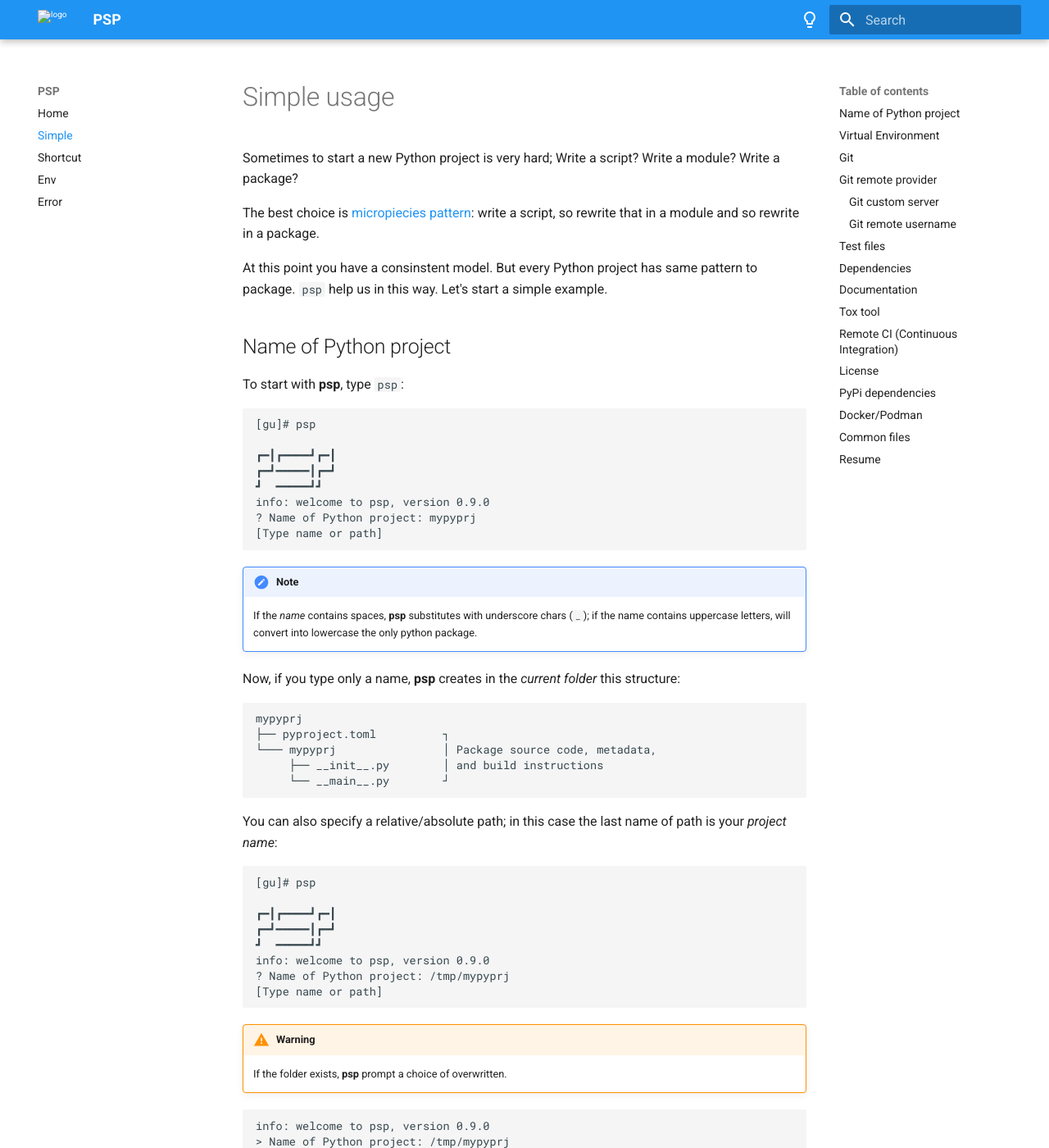
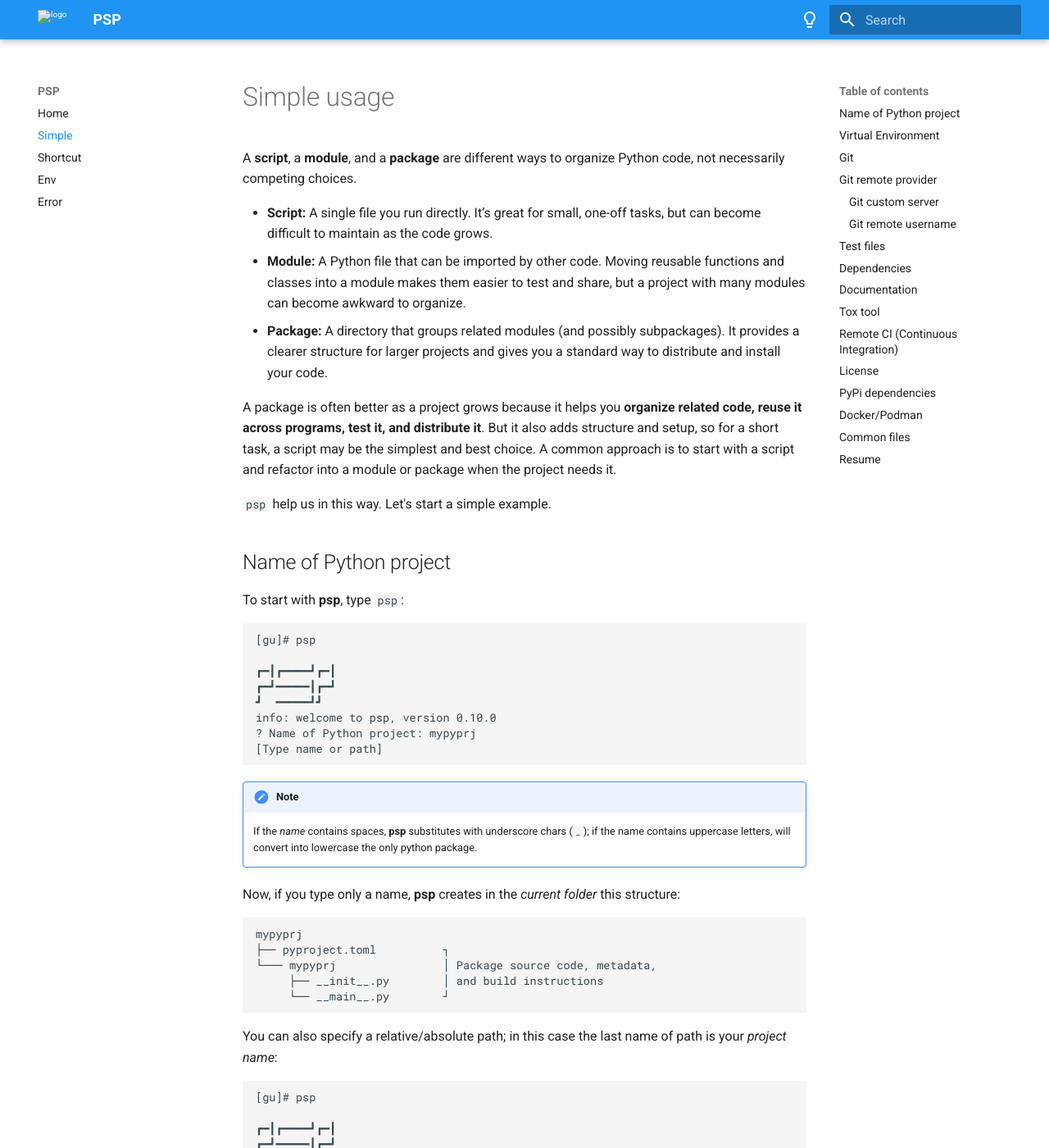
Before and after one commit to MatteoGuadrini/psp, an MkDocs documentation site: the page built from docs/simple.md, in a window 1280 px wide and 1400 px high. Shown: the whole window at 82% size. Built offline with MkDocs 1.6.1 and Material for MkDocs 9.7.7, drawn with Linux system fonts in a browser that asks for light colours; some of the changed text lies outside the part shown.

Commit message:
chore: new minor version

````diff
--- a/Cargo.toml
+++ b/Cargo.toml
@@ -1,6 +1,6 @@
 [package]
 name = "psp"
-version = "0.9.0"
+version = "0.10.0"
 rust-version = "1.85"
 edition = "2021"
 authors = ["matteoguadrini <matteo.guadrini@hotmail.it>"]
--- a/docs/simple.md
+++ b/docs/simple.md
@@ -1,12 +1,14 @@
 # Simple usage
 
-Sometimes to start a new Python project is very hard; Write a script? Write a module? Write a package?
+A **script**, a **module**, and a **package** are different ways to organize Python code, not necessarily competing choices.
 
-The best choice is [micropiecies pattern](https://py-pkgs.org/01-introduction.html#why-you-should-create-packages):
-write a script, so rewrite that in a module and so rewrite in a package.
+- **Script:** A single file you run directly. It’s great for small, one-off tasks, but can become difficult to maintain as the code grows.
+- **Module:** A Python file that can be imported by other code. Moving reusable functions and classes into a module makes them easier to test and share, but a project with many modules can become awkward to organize.
+- **Package:** A directory that groups related modules (and possibly subpackages). It provides a clearer structure for larger projects and gives you a standard way to distribute and install your code.
 
-At this point you have a consinstent model. But every Python project has same pattern to package. `psp` help us in this
-way. Let's start a simple example.
+A package is often better as a project grows because it helps you **organize related code, reuse it across programs, test it, and distribute it**. But it also adds structure and setup, so for a short task, a script may be the simplest and best choice. A common approach is to start with a script and refactor into a module or package when the project needs it.
+
+`psp` help us in this way. Let's start a simple example.
 
 ## Name of Python project
 
@@ -18,7 +20,7 @@ To start with **psp**, type `psp`:
 ┏━┃┏━━━━┛┏━┃
 ┏━┛━━━━━┃┏━┛
 ┛  ━━━━━┛┛
-info: welcome to psp, version 0.9.0
+info: welcome to psp, version 0.10.0
 ? Name of Python project: mypyprj
 [Type name or path]
 ```
@@ -45,7 +47,7 @@ You can also specify a relative/absolute path; in this case the last name of pat
 ┏━┃┏━━━━┛┏━┃
 ┏━┛━━━━━┃┏━┛
 ┛  ━━━━━┛┛
-info: welcome to psp, version 0.9.0
+info: welcome to psp, version 0.10.0
 ? Name of Python project: /tmp/mypyprj
 [Type name or path]
 ```
@@ -54,7 +56,7 @@ info: welcome to psp, version 0.9.0
     If the folder exists, **psp** prompt a choice of overwritten.
 
 ```console
-info: welcome to psp, version 0.9.0
+info: welcome to psp, version 0.10.0
 > Name of Python project: /tmp/mypyprj
 ? Path /tmp/mypyprj exists. Do you want continue? (y/N)
 [Some files will be overwritten]
@@ -72,7 +74,7 @@ virtual environment are available.
 The default value is _Yes_.
 
 ```console
-info: welcome to psp, version 0.9.0
+info: welcome to psp, version 0.10.0
 > Name of Python project: mypyprj
 ? Do you want to create a virtual environment? (Y/n)
 ```
@@ -661,7 +663,11 @@ With `PSP_LOG` variable you enable the ability to stop or pause the scaffolding
 
 ```console
 [gu]# psp
-info: welcome to psp, version 0.9.0
+
+┏━┃┏━━━━┛┏━┃
+┏━┛━━━━━┃┏━┛
+┛  ━━━━━┛┛
+info: welcome to psp, version 0.10.0
 > Name of Python project: mypyprj
 > Do you want to create a virtual environment? (Y/n)
 ? Install dependencies: <canceled>
@@ -675,7 +681,11 @@ note: run with `RUST_BACKTRACE=1` environment variable to display a backtrace
 prj_name: mypyprj mypyprj
 prj_venv: true
 [gu]# psp
-info: welcome to psp, version 0.9.0
+
+┏━┃┏━━━━┛┏━┃
+┏━┛━━━━━┃┏━┛
+┛  ━━━━━┛┛
+info: welcome to psp, version 0.10.0
 ? Install dependencies: (No) tablib==3.4.0 pyreports<1.7.0 scipy numpy
 ...
 info: python project `mypyprj` created at `/tmp/mypyprj`
--- a/pyproject.toml
+++ b/pyproject.toml
@@ -1,6 +1,6 @@
 [project]
 name = "psp_scaffold"
-version = "0.9.0"
+version = "0.10.0"
 description = "psp (Python Scaffolding Projects)"
 authors = [{ name = "matteoguadrini", email = "matteo.guadrini@hotmail.it" }]
 maintainers = [{ name = "matteoguadrini", email = "matteo.guadrini@hotmail.it" }]
````
Also changed, not shown: CHANGES.md (+21 -0 lines), README.md (+18 -16 lines), docs/env.md (+10 -9 lines), docs/shortcut.md (+5 -4 lines).
